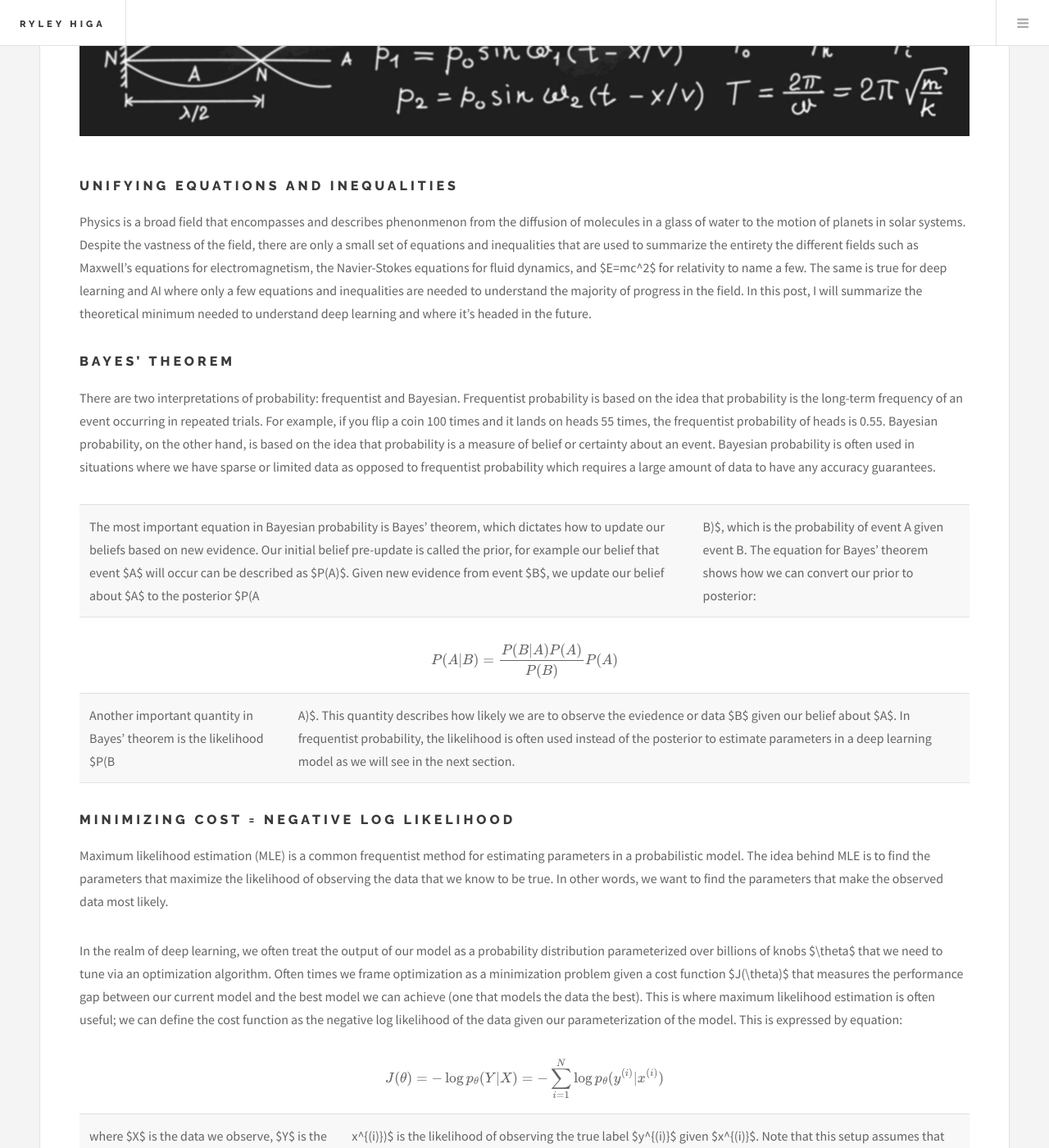
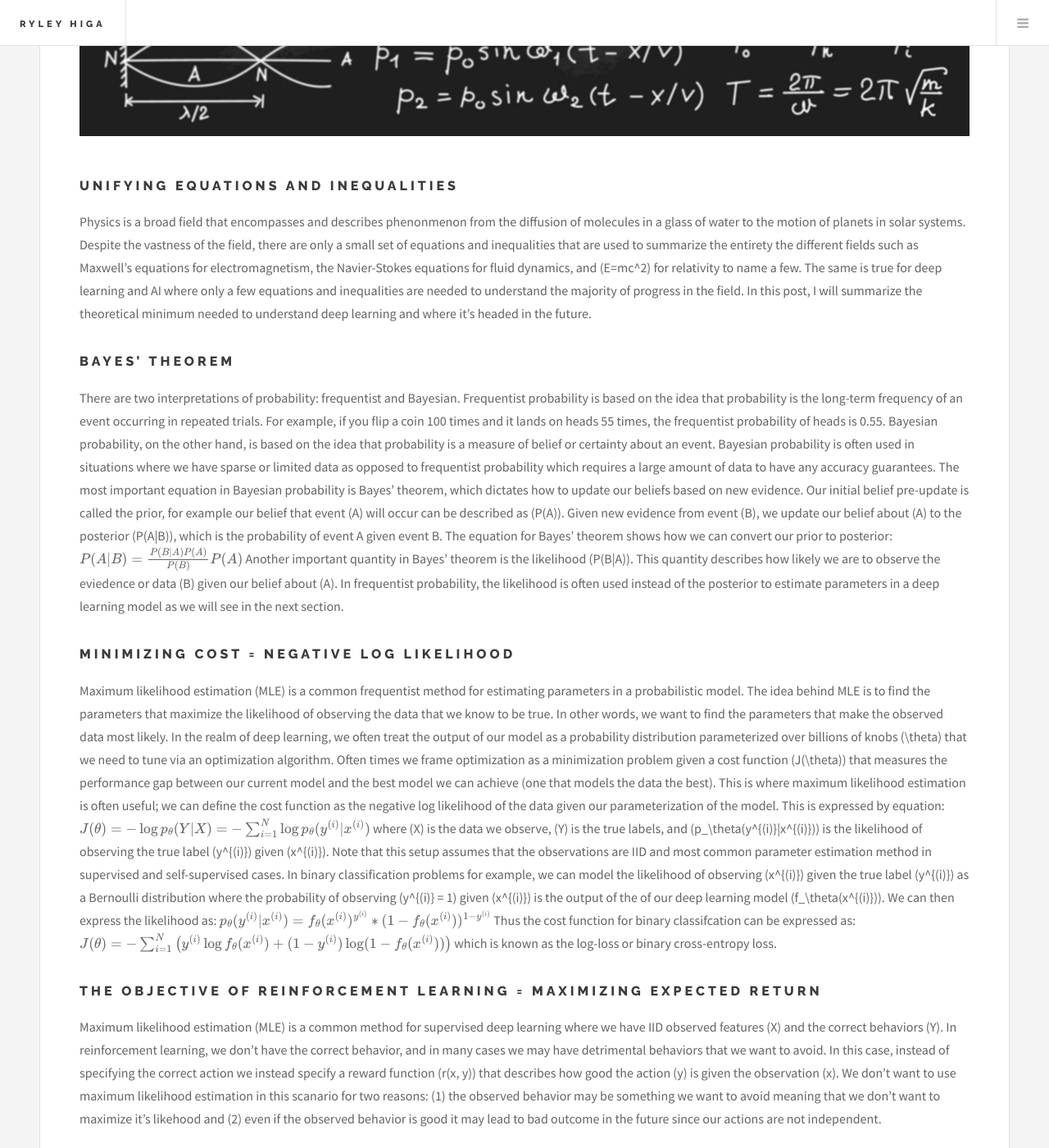
Before and after one commit to rhiga2/rhiga2.github.io, a Jekyll site: the page built from _posts/2025-04-28-top-equations-for-deep-learning.markdown, in a window 1280 px wide and 1400 px high, scrolled down 1200 px. Shown: the whole window at 82% size. Built offline with Jekyll 4.4.1, drawn with Linux system fonts in a browser that asks for light colours; some of the changed text lies outside the part shown.

Commit message:
Fixing inline equations

```diff
--- a/_posts/2025-04-28-top-equations-for-deep-learning.markdown
+++ b/_posts/2025-04-28-top-equations-for-deep-learning.markdown
@@ -8,77 +8,58 @@
 published: true
 ---
 # Unifying Equations and Inequalities
-Physics is a broad field that encompasses and describes phenonmenon from the diffusion of molecules in a glass of water to the motion of planets in solar systems. Despite the vastness of the field, there are only a small set of equations and inequalities that are used to summarize the entirety the different fields such as Maxwell's equations for electromagnetism, the Navier-Stokes equations for fluid dynamics, and $E=mc^2$ for relativity to name a few. The same is true for deep learning and AI where only a few equations and inequalities are needed to understand the majority of progress in the field. In this post, I will summarize the theoretical minimum needed to understand deep learning and where it's headed in the future.
+Physics is a broad field that encompasses and describes phenonmenon from the diffusion of molecules in a glass of water to the motion of planets in solar systems. Despite the vastness of the field, there are only a small set of equations and inequalities that are used to summarize the entirety the different fields such as Maxwell's equations for electromagnetism, the Navier-Stokes equations for fluid dynamics, and \(E=mc^2\) for relativity to name a few. The same is true for deep learning and AI where only a few equations and inequalities are needed to understand the majority of progress in the field. In this post, I will summarize the theoretical minimum needed to understand deep learning and where it's headed in the future.
 
 # Bayes' Theorem
 There are two interpretations of probability: frequentist and Bayesian. Frequentist probability is based on the idea that probability is the long-term frequency of an event occurring in repeated trials. For example, if you flip a coin 100 times and it lands on heads 55 times, the frequentist probability of heads is 0.55. Bayesian probability, on the other hand, is based on the idea that probability is a measure of belief or certainty about an event. Bayesian probability is often used in situations where we have sparse or limited data as opposed to frequentist probability which requires a large amount of data to have any accuracy guarantees.
-
-The most important equation in Bayesian probability is Bayes' theorem, which dictates how to update our beliefs based on new evidence. Our initial belief pre-update is called the prior, for example our belief that event $A$ will occur can be described as $P(A)$. Given new evidence from event $B$, we update our belief about $A$ to the posterior $P(A|B)$, which is the probability of event A given event B. The equation for Bayes' theorem shows how we can convert our prior to posterior:
-
+The most important equation in Bayesian probability is Bayes' theorem, which dictates how to update our beliefs based on new evidence. Our initial belief pre-update is called the prior, for example our belief that event \(A\) will occur can be described as \(P(A)\). Given new evidence from event \(B\), we update our belief about \(A\) to the posterior \(P(A|B)\), which is the probability of event A given event B. The equation for Bayes' theorem shows how we can convert our prior to posterior:
 $$
 P(A|B) = \frac{P(B|A)P(A)}{P(B)} P(A)
 $$
-
-Another important quantity in Bayes' theorem is the likelihood $P(B|A)$. This quantity describes how likely we are to observe the eviedence or data $B$ given our belief about $A$. In frequentist probability, the likelihood is often used instead of the posterior to estimate parameters in a deep learning model as we will see in the next section.
+Another important quantity in Bayes' theorem is the likelihood \(P(B|A)\). This quantity describes how likely we are to observe the eviedence or data \(B\) given our belief about \(A\). In frequentist probability, the likelihood is often used instead of the posterior to estimate parameters in a deep learning model as we will see in the next section.
 
 # Minimizing Cost = Negative Log Likelihood
 Maximum likelihood estimation (MLE) is a common frequentist method for estimating parameters in a probabilistic model. The idea behind MLE is to find the parameters that maximize the likelihood of observing the data that we know to be true. In other words, we want to find the parameters that make the observed data most likely.
-
-In the realm of deep learning, we often treat the output of our model as a probability distribution parameterized over billions of knobs $\theta$ that we need to tune via an optimization algorithm. Often times we frame optimization as a minimization problem given a cost function $J(\theta)$ that measures the performance gap between our current model and the best model we can achieve (one that models the data the best). This is where maximum likelihood estimation is often useful; we can define the cost function as the negative log likelihood of the data given our parameterization of the model. This is expressed by equation:
-
+In the realm of deep learning, we often treat the output of our model as a probability distribution parameterized over billions of knobs \(\theta\) that we need to tune via an optimization algorithm. Often times we frame optimization as a minimization problem given a cost function \(J(\theta)\) that measures the performance gap between our current model and the best model we can achieve (one that models the data the best). This is where maximum likelihood estimation is often useful; we can define the cost function as the negative log likelihood of the data given our parameterization of the model. This is expressed by equation:
 $$
 J(\theta) = -\log p_\theta(Y|X) = -\sum_{i=1}^N \log p_\theta(y^{(i)}|x^{(i)})
 $$
-
-where $X$ is the data we observe, $Y$ is the true labels, and $p_\theta(y^{(i)}|x^{(i)})$ is the likelihood of observing the true label $y^{(i)}$ given $x^{(i)}$. Note that this setup assumes that the observations are IID and most common parameter estimation method in supervised and self-supervised cases.
-
-In binary classification problems for example, we can model the likelihood of observing $x^{(i)}$ given the true label $y^{(i)}$ as a Bernoulli distribution where the probability of observing $y^{(i)} = 1$ given $x^{(i)}$ is the output of the of our deep learning model $f_\theta(x^{(i)})$. We can then express the likelihood as:
-
+where \(X\) is the data we observe, \(Y\) is the true labels, and \(p_\theta(y^{(i)}|x^{(i)})\) is the likelihood of observing the true label \(y^{(i)}\) given \(x^{(i)}\). Note that this setup assumes that the observations are IID and most common parameter estimation method in supervised and self-supervised cases.
+In binary classification problems for example, we can model the likelihood of observing \(x^{(i)}\) given the true label \(y^{(i)}\) as a Bernoulli distribution where the probability of observing \(y^{(i)} = 1\) given \(x^{(i)}\) is the output of the of our deep learning model \(f_\theta(x^{(i)})\). We can then express the likelihood as:
 $$
 p_\theta(y^{(i)}|x^{(i)}) = f_\theta(x^{(i)})^{y^{(i)}} * (1 - f_\theta(x^{(i)}))^{1 - y^{(i)}}
 $$
-
 Thus the cost function for binary classifcation can be expressed as:
-
 $$
 J(\theta) = -\sum_{i=1}^N \left( y^{(i)} \log f_\theta(x^{(i)}) + (1 - y^{(i)}) \log (1 - f_\theta(x^{(i)})) \right)
 $$
-
 which is known as the log-loss or binary cross-entropy loss.
 
 # The Objective of Reinforcement Learning = Maximizing Expected Return
-Maximum likelihood estimation (MLE) is a common method for supervised deep learning where we have IID observed features $X$ and the correct behaviors $Y$. In reinforcement learning, we don't have the correct behavior, and in many cases we may have detrimental behaviors that we want to avoid. In this case, instead of specifying the correct action we instead specify a reward function $r(x, y)$ that describes how good the action $y$ is given the observation $x$. We don't want to use maximum likelihood estimation in this scanario for two reasons: (1) the observed behavior may be something we want to avoid meaning that we don't want to maximize it's likehood and (2) even if the observed behavior is good it may lead to bad outcome in the future since our actions are not independent.
+Maximum likelihood estimation (MLE) is a common method for supervised deep learning where we have IID observed features \(X\) and the correct behaviors \(Y\). In reinforcement learning, we don't have the correct behavior, and in many cases we may have detrimental behaviors that we want to avoid. In this case, instead of specifying the correct action we instead specify a reward function \(r(x, y)\) that describes how good the action \(y\) is given the observation \(x\). We don't want to use maximum likelihood estimation in this scanario for two reasons: (1) the observed behavior may be something we want to avoid meaning that we don't want to maximize it's likehood and (2) even if the observed behavior is good it may lead to bad outcome in the future since our actions are not independent.
 
-Instead of MLE for RL, we instead want to maximize the expected future rewards amongst a sequence of observations and actions often referred to as a trajectory $\tau$. Not only do we care about the future rewards but we also care about when we receive these rewards. For example, getting $100 today is more valuable than getting $100 in 100 years. Thus rewards further into the future should be discounted by a factor $\gamma$. The expected rewards of a trajectory discounted into the future is called the return:
-
+Instead of MLE for RL, we instead want to maximize the expected future rewards amongst a sequence of observations and actions often referred to as a trajectory \(\tau\). Not only do we care about the future rewards but we also care about when we receive these rewards. For example, getting $100 today is more valuable than getting $100 in 100 years. Thus rewards further into the future should be discounted by a factor \(\gamma\). The expected rewards of a trajectory discounted into the future is called the return:
 $$
 G(\tau) = \sum_{t=0}^{T} \gamma^t r(x^{(t)}, y^{(t)})
 $$
-
-where $T$ is the length of the observed trajectory. Note that the actual trajectory $\tau$ is determined by the environment or policies or valuations modelled by our deep learning network (we combine both into distribution $p_\theta$). The goal of reinforcement learning is to maximize the expected return over trajectories:
-
+where \(T\) is the length of the observed trajectory. Note that the actual trajectory \(\tau\) is determined by the environment or policies or valuations modelled by our deep learning network (we combine both into distribution \(p_\theta\)). The goal of reinforcement learning is to maximize the expected return over trajectories:
 $$
 J(\theta) = -\mathbb{E}_{\tau \sim p_\theta} [G(\tau)]
 $$
 
 # Backpropagation (the Chain Rule)
 In the previous two sections, we went over the two most common objective functions in deep learning: negative log-likelihood and expected return. The question remains how do we optimize these objective functions? Nearly all deep learning models are trained using first-order optimization algorithms that as named as such because they only require first-order derivatives such as cost function gradients as opposed to second-order derivatives such as Hessians. The reason why many deep learning model prefer first-order methods is simple: scalability. First order methods require linear memory and time complexity as a function of the number of parameters whereas second-order methods require quadratic memory and time complexity. If your model has billions of parameters like many modern LLM, second-order methods are intractable.
-
-Since deep learning models rely on first-order optimization methods, we need to have an algorithm for computing gradients. This where backpropagation comes in. Backpropagation is a method for computing the gradient of a function with respect to its inputs by applying the chain rule of calculus. The chain rule states that if we have a composition of functions $f(g(x))$, then the derivative of the composition is the product of the derivatives of the outer and inner functions:
-
+Since deep learning models rely on first-order optimization methods, we need to have an algorithm for computing gradients. This where backpropagation comes in. Backpropagation is a method for computing the gradient of a function with respect to its inputs by applying the chain rule of calculus. The chain rule states that if we have a composition of functions \(f(g(x))\), then the derivative of the composition is the product of the derivatives of the outer and inner functions:
 $$
 \frac{d}{dx} f(g(x)) = f'(g(x)) \cdot g'(x)
 $$
-
 Backpropagation starts by computing the gradients of the outputs with respect to the cost function and then propagating the gradients backwards via the chain rule until you reach the inputs and parameters of the network.
 
 # Minibatch Gradient Descent
-Now that we have backpropgation to compute gradients, we can use these gradients to optimize our objective or cost function. The simplest method for applying the gradients to the parameters is to use minibatch gradient descent. In minibatch gradient descent, you compute the gradients for a small batch of examples from the training set $\nabla_\theta J$ and then update the parameters in opposite direction of the gradient. Note that gradients point in the direction of steepest ascent, the intuition behind gradient descent is that the opposite direction of the gradient will be a direction of descent. Thus moving parameters in a small increment $\alpha$ in the opposite direction of the gradient will lead to a decrease in the cost function. This is expressed mathematically as:
-
+Now that we have backpropgation to compute gradients, we can use these gradients to optimize our objective or cost function. The simplest method for applying the gradients to the parameters is to use minibatch gradient descent. In minibatch gradient descent, you compute the gradients for a small batch of examples from the training set \(\nabla_\theta J\) and then update the parameters in opposite direction of the gradient. Note that gradients point in the direction of steepest ascent, the intuition behind gradient descent is that the opposite direction of the gradient will be a direction of descent. Thus moving parameters in a small increment \(\alpha\) in the opposite direction of the gradient will lead to a decrease in the cost function. This is expressed mathematically as:
 $$
 \theta' = \theta - \alpha \nabla_\theta J
 $$
-
-where $\theta'$ is the updated parameters, $\theta$ is the current parameters, and $\alpha$ is the learning rate. Note that the learning rate $\alpha$ is a hyperparameter that needs to be tuned. If $\alpha$ is too small, the optimization will take a long time to converge. If $\alpha$ is too large, the optimization may diverge and never converge.
+where \(\theta'\) is the updated parameters, \(\theta\) is the current parameters, and \(\alpha\) is the learning rate. Note that the learning rate \(\alpha\) is a hyperparameter that needs to be tuned. If \(\alpha\) is too small, the optimization will take a long time to converge. If \(\alpha\) is too large, the optimization may diverge and never converge.
 
 Note that there are many first order optimization algorithms that are used in practice such as Adam, RMSProp, and Adagrad in deep learning, but many of these methods have similar intuition to vanilla minibatch gradient descent.
```
